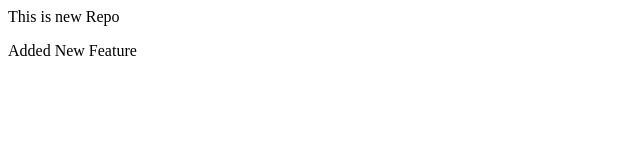
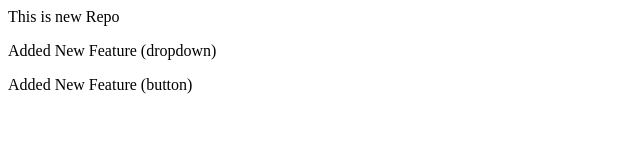
Before and after one commit to sumitmehar/localrepo, a plain HTML site: page index.html in a window 1280 px wide. Shown: the whole page, without its empty margins (0-640 px from the left). Drawn offline with Linux system fonts and the light colour scheme.

Commit message:
Add Both features

```diff
--- a/index.html
+++ b/index.html
@@ -1,2 +1,3 @@
 <p>This is new Repo</p>
-<p>Added New Feature</p>
+<p>Added New Feature (dropdown)</p>
+<p>Added New Feature (button)</p>
```
